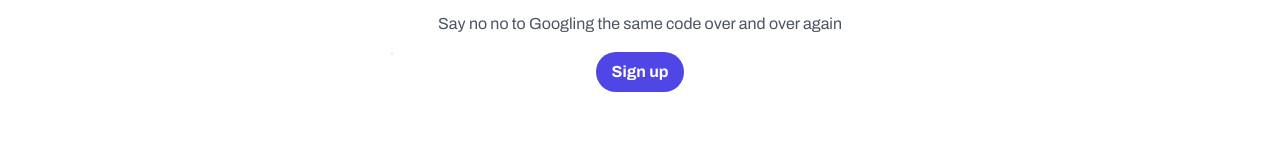
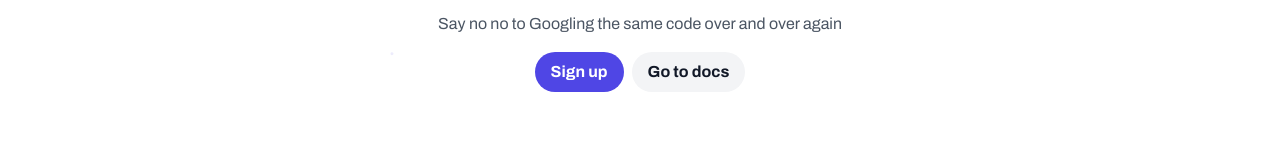
Before and after one commit to Posandu/devenv, a Next.js app: page / in a window 1280 px wide. Shown: the part 349-491 px from the top of the page. Built offline with nearby package versions, Linux system fonts and the light colour scheme; no server answers.

Commit message:
fix bugs

```diff
--- a/pages/index.tsx
+++ b/pages/index.tsx
@@ -129,6 +129,12 @@ function Home() {
 								Open dashboard
 							</a>
 						)}
+						<a
+								href="https://doc.devenv.tronic247.com/"
+								className="bg-gray-100 hover:bg-gray-200 text-gray-900 font-bold py-2 px-4 mt-4 ml-2 rounded-full"
+							>
+								Go to docs
+							</a>
 					</div>
 				</div>
 
--- a/pages/styles.scss
+++ b/pages/styles.scss
@@ -6,6 +6,12 @@ body {
 	font-family: "Archivo", sans-serif !important;
 	overflow: hidden;
 }
+
+@font-face {
+	font-family: "Archivo Semiexpanded";
+	src: url("/fonts/Archivo_Semiexpanded-Regular.ttf");
+}
+
 
 .code {
 	font-family: "Jetbrains Mono", monospace !important;
--- a/pages/trash.tsx
+++ b/pages/trash.tsx
@@ -2,6 +2,7 @@ import { withPageAuthRequired } from "@auth0/nextjs-auth0";
 import Header from "../components/Header";
 import Sidebar from "../components/Sidebar";
 import MyItems from "../components/MyItems";
+import Head from "next/head";
 
 export default withPageAuthRequired(function Trash({ user }) {
 	const UserID = user.sub;
@@ -9,6 +10,9 @@ export default withPageAuthRequired(function Trash({ user }) {
 	return (
 		<>
 			<Header />
+			<Head>
+				<title>Trash | Devenv</title>
+			</Head>
 			<div className="grid grid-cols-12">
 				<div className="col-span-3 flex flex-col">
 					<Sidebar />
```
Also changed, not shown: public/fonts/Archivo_SemiExpanded-Regular.ttf (added).
